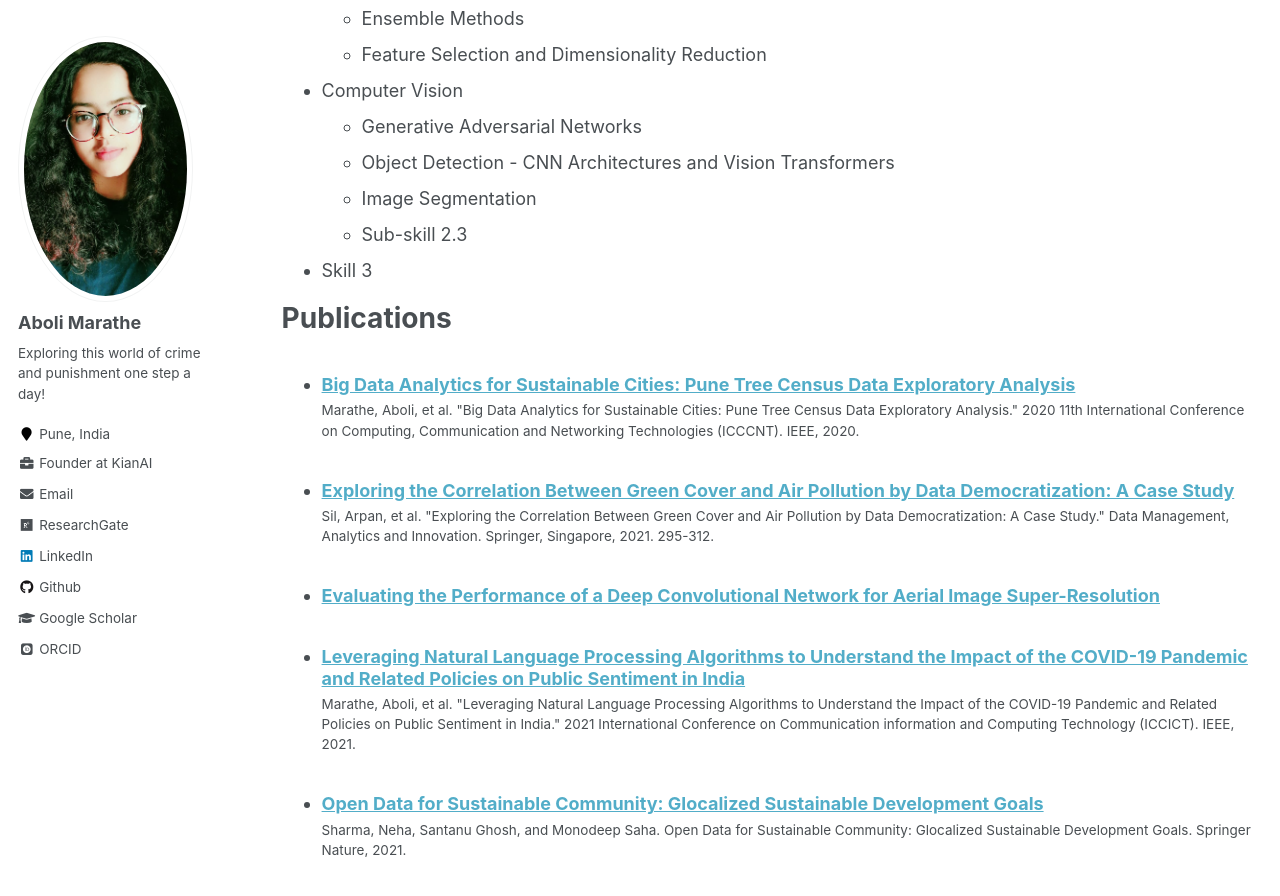
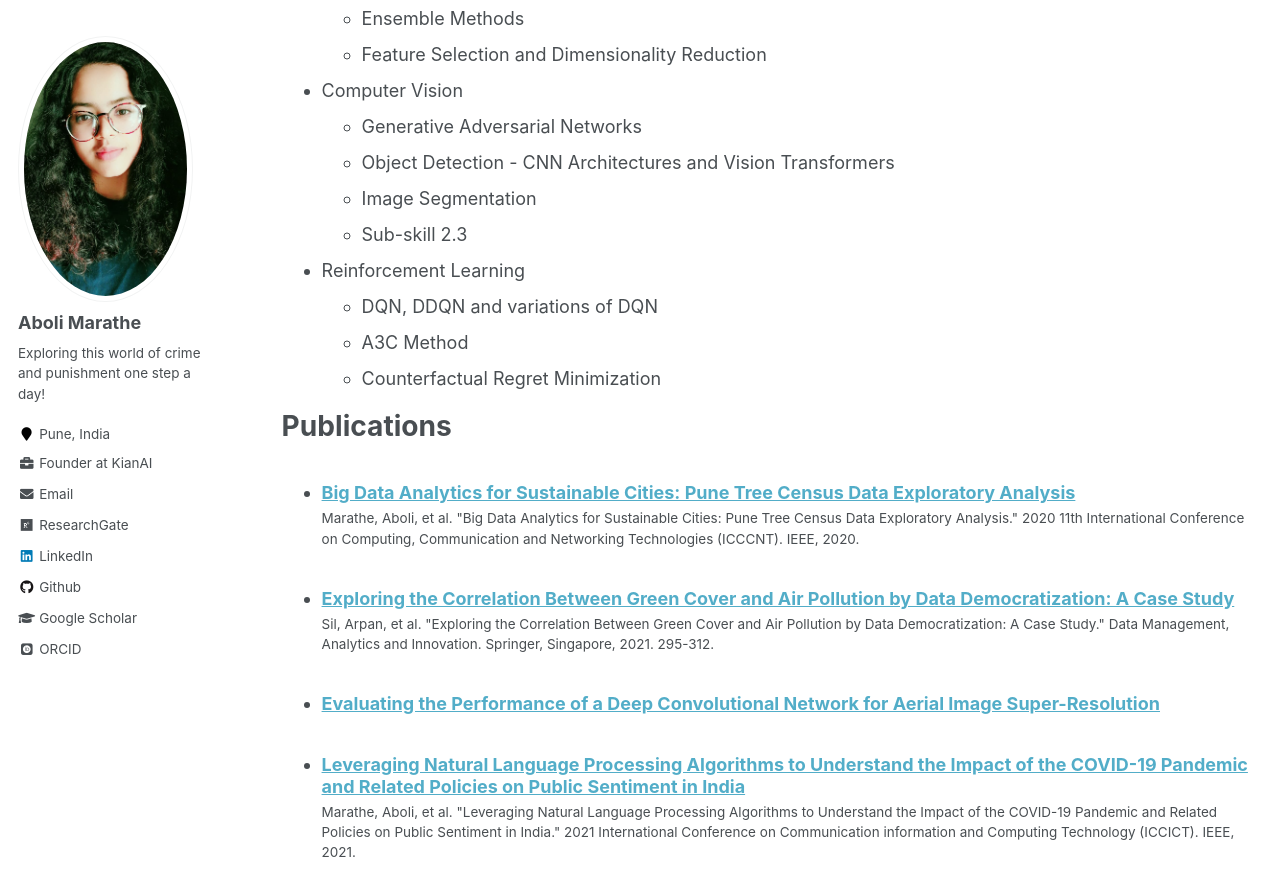
Before and after one commit to Infernolia/Infernolia.github.io, a Jekyll site: the page built from _pages/cv.md, in a window 1280 px wide and 900 px high, scrolled down 1004 px. Shown: the top 896 px of the window. Built offline with Jekyll 4.4.1, drawn with Linux system fonts in a browser that asks for light colours; some web fonts are replaced.

Commit message:
Update cv.md

```diff
--- a/_pages/cv.md
+++ b/_pages/cv.md
@@ -46,7 +46,10 @@ Skills
   * Object Detection - CNN Architectures and Vision Transformers
   * Image Segmentation
   * Sub-skill 2.3
-* Skill 3
+* Reinforcement Learning
+  * DQN, DDQN and variations of DQN
+  * A3C Method
+  * Counterfactual Regret Minimization
 
 Publications
 ======
```
